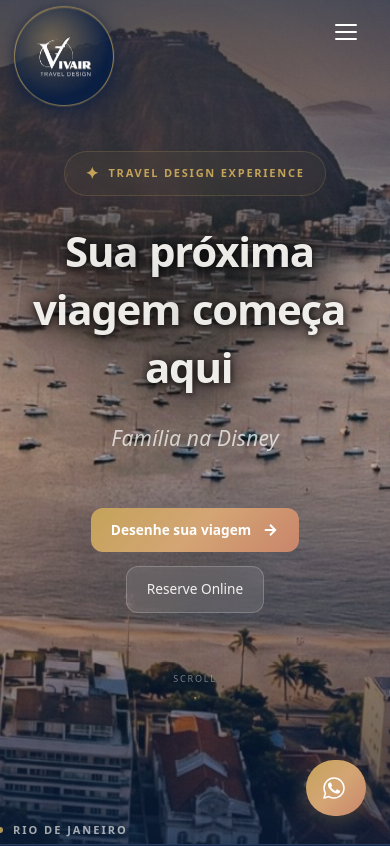
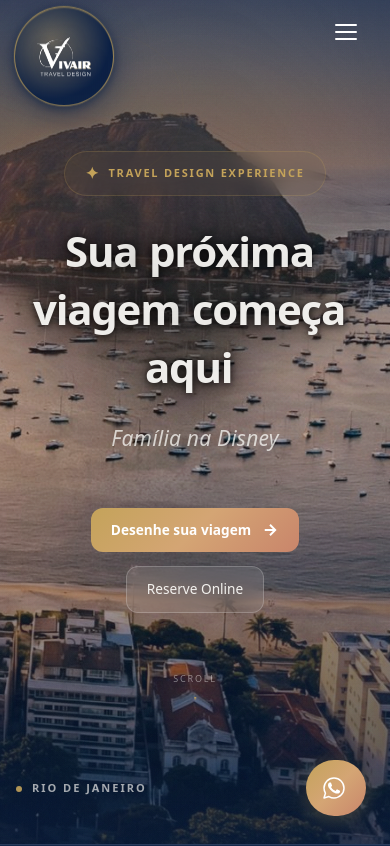
Before and after one commit to m7kx/vivair-website, a Next.js app: page / in a window 390 px wide. Shown: the top 846 px of the page. Built offline with nearby package versions, Linux system fonts and the light colour scheme.

Commit message:
fix(hero): dezoom mobile — scale 1.02 + inset -2% + drift ×0.35 para reduzir zoom excessivo

```diff
--- a/src/components/HeroBackground.tsx
+++ b/src/components/HeroBackground.tsx
@@ -5,14 +5,14 @@ import { motion, AnimatePresence, MotionValue } from "framer-motion"
 
 interface Slide {
   url: string
-  dx: number            // Ken Burns horizontal drift (px)
-  dy: number            // Ken Burns vertical drift (px)
+  dx: number            // Ken Burns horizontal drift (px) — desktop
+  dy: number            // Ken Burns vertical drift (px)   — desktop
   desktopPos: string    // backgroundPosition on desktop/tablet (≥768px)
   mobilePos: string     // backgroundPosition on mobile (<768px)
 }
 
 // 6 destinos VivAir — fotos editoriais geradas via Gemini Imagen 3 (2K, 16:9)
-// Focal points auditados por análise de composição — Wave 5 QA v2
+// Focal points auditados por análise de composição — Wave 5 QA v3
 const SLIDES: Slide[] = [
   {
     url: "/hero/hero-rio.jpg",       // Botafogo golden hour — Pão de Açúcar centro-direita
@@ -69,6 +69,13 @@ function SlideItem({
 }) {
   const bgPos = isMobile ? slide.mobilePos : slide.desktopPos
 
+  // Mobile: dezoom — cover já escala 16:9 → portrait de forma agressiva;
+  // reduzir inset e scale evita zoom excessivo e melhora enquadramento.
+  const innerInset  = isMobile ? "-2%" : "-6%"
+  const endScale    = isMobile ? 1.02  : 1.08
+  const dxFinal     = isMobile ? slide.dx * 0.35 : slide.dx
+  const dyFinal     = isMobile ? slide.dy * 0.35 : slide.dy
+
   return (
     <motion.div
       initial={{
@@ -89,7 +96,7 @@ function SlideItem({
       <motion.div
         style={{
           position: "absolute",
-          inset: "-6%",
+          inset: innerInset,
           backgroundImage: `url(${slide.url})`,
           backgroundSize: "cover",
           backgroundPosition: bgPos,
@@ -97,7 +104,7 @@ function SlideItem({
           willChange: "transform",
         }}
         initial={{ x: 0, y: 0, scale: 1.0 }}
-        animate={{ x: slide.dx, y: slide.dy, scale: 1.08 }}
+        animate={{ x: dxFinal, y: dyFinal, scale: endScale }}
         transition={{ duration: KEN_DURATION, ease: "linear" }}
       />
     </motion.div>
@@ -158,8 +165,8 @@ export default function HeroBackground({
 
   const isCinematic = index === 0 && !firstDoneRef.current
 
-  // On mobile: reduce outer inset to avoid iOS Chrome overflow/clipping
-  const outerInset = isMobile ? "-8%" : "-20%"
+  // Mobile: outer inset menor → menos zoom headroom → imagem aparece mais "distante"
+  const outerInset = isMobile ? "-3%" : "-20%"
 
   return (
     <motion.div
@@ -190,10 +197,10 @@ export default function HeroBackground({
           position: "absolute", inset: 0, zIndex: 10, pointerEvents: "none",
           background: [
             "linear-gradient(to bottom,",
-            "  rgba(10,31,68,0.82) 0%,",      // navbar safe area
+            "  rgba(10,31,68,0.82) 0%,",
             "  rgba(10,31,68,0.28) 38%,",
             "  rgba(10,31,68,0.20) 55%,",
-            "  rgba(10,31,68,0.70) 100%",      // stats bar / bottom
+            "  rgba(10,31,68,0.70) 100%",
             ")",
           ].join(""),
         }}
@@ -257,7 +264,7 @@ export default function HeroBackground({
           transition={{ duration: 0.6, ease: [0.22, 1, 0.36, 1] }}
           style={{
             position: "absolute",
-            bottom: "clamp(72px, 13vw, 108px)",   // responsive — tracks stats bar height
+            bottom: "clamp(72px, 13vw, 108px)",
             left: 28,
             zIndex: 20,
             pointerEvents: "none",
```
